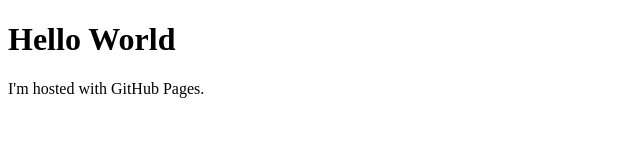
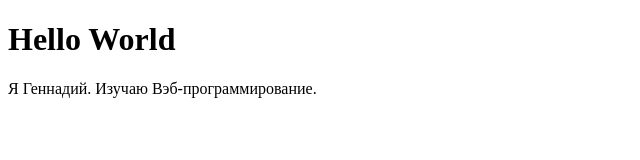
Before and after one commit to kroket21/kroket21.github.io, a plain HTML site: page index.html in a window 1280 px wide. Shown: the whole page, without its empty margins (0-640 px from the left). Drawn offline with Linux system fonts and the light colour scheme.

Commit message:
Update index.html

```diff
--- a/index.html
+++ b/index.html
@@ -2,6 +2,6 @@
 <html>
 <body>
 <h1>Hello World</h1>
-<p>I'm hosted with GitHub Pages.</p>
+<p>Я Геннадий. Изучаю Вэб-программирование.<br></p>
 </body>
 </html>
```
